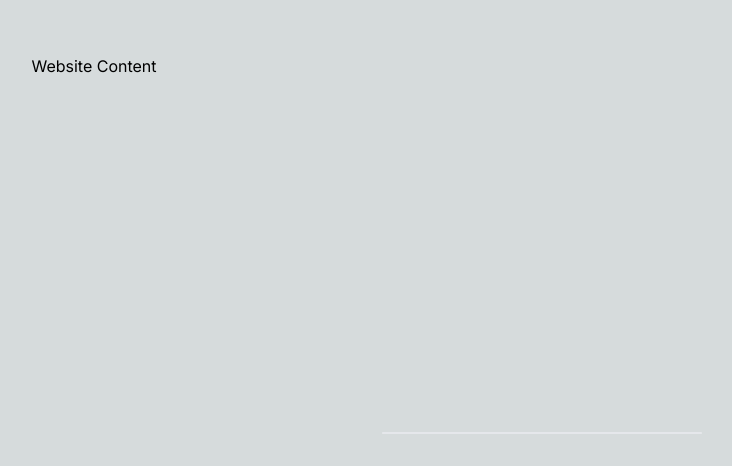
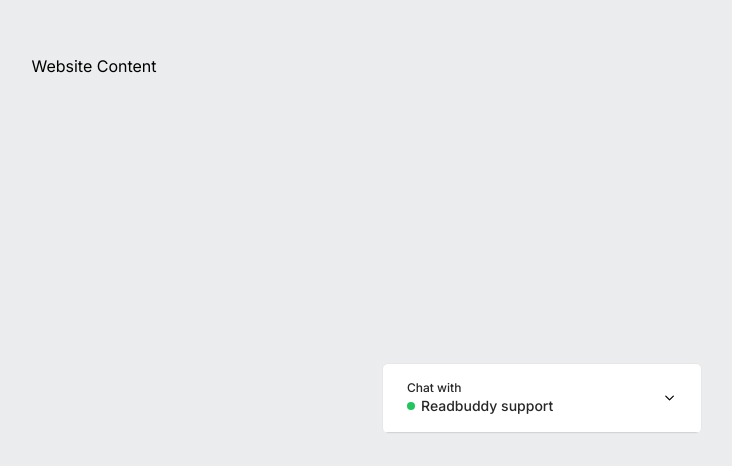
Before and after one commit to Amarprasad33/read-buddy, a Next.js app: page / in a window 1280 px wide. Shown: the part 334-800 px from the top of the page, without its empty margins (546-1278 px from the left). Built offline with nearby package versions, Linux system fonts and the light colour scheme.

Commit message:
chatbot header

```diff
--- a/src/app/components/Chat.tsx
+++ b/src/app/components/Chat.tsx
@@ -1,12 +1,19 @@
-import { Accordion } from "@/components/ui/accordion";
-import { AccordionItem } from "@radix-ui/react-accordion";
+import { Accordion } from "@/app/components/ui/accordion";
+import { AccordionItem, AccordionTrigger } from "@/app/components/ui/accordion";
 import { FC } from "react";
+import ChatHeader from "./ChatHeader";
 
 const Chat: FC = () => {
     return (
         <Accordion type="single" collapsible className="relative bg-white z-40 ">
             <AccordionItem value="item-1">
-                <div className="fixed right-8 w-80 bottom-8 bg-white border border-gray-200 rounded-md overflow-hidden"></div>
+                <div className="fixed right-8 w-80 bottom-8 bg-white border border-gray-200 rounded-md overflow-hidden">
+                    <div className="w-full h-full flex flex-col">
+                        <AccordionTrigger className="px-6 border-b border-zinc-300">
+                            <ChatHeader />
+                        </AccordionTrigger>
+                    </div>
+                </div>
             </AccordionItem>
         </Accordion>
     );
--- /dev/null
+++ b/src/app/components/ChatHeader.tsx
@@ -0,0 +1,20 @@
+import { ChevronDown } from "lucide-react";
+import { FC } from "react";
+
+interface ChatHeaderProps {}
+
+const ChatHeader: FC<ChatHeaderProps> = ({}) => {
+    return (
+        <div className="w-full flex gap-3 justify-start items-center text-zinc-800">
+            <div className="flex flex-col items-start text-sm">
+                <p className="text-xs">Chat with</p>
+                <div className="flex gap-1.5 items-center">
+                    <p className="w-2 h-2 rounded-full bg-green-500" />
+                    <p className="font-medium">Readbuddy support</p>
+                </div>
+            </div>
+        </div>
+    );
+}
+
+export default ChatHeader
--- a/src/components/ui/accordion.tsx
+++ b/src/app/components/ui/accordion.tsx
@@ -34,7 +34,7 @@ const AccordionTrigger = React.forwardRef<
       {...props}
     >
       {children}
-      <ChevronDown className="h-4 w-4 shrink-0 transition-transform duration-200" />
+      <ChevronDown className="h-4 w-4 text-black transition-transform duration-200"  />
     </AccordionPrimitive.Trigger>
   </AccordionPrimitive.Header>
 ))
```
